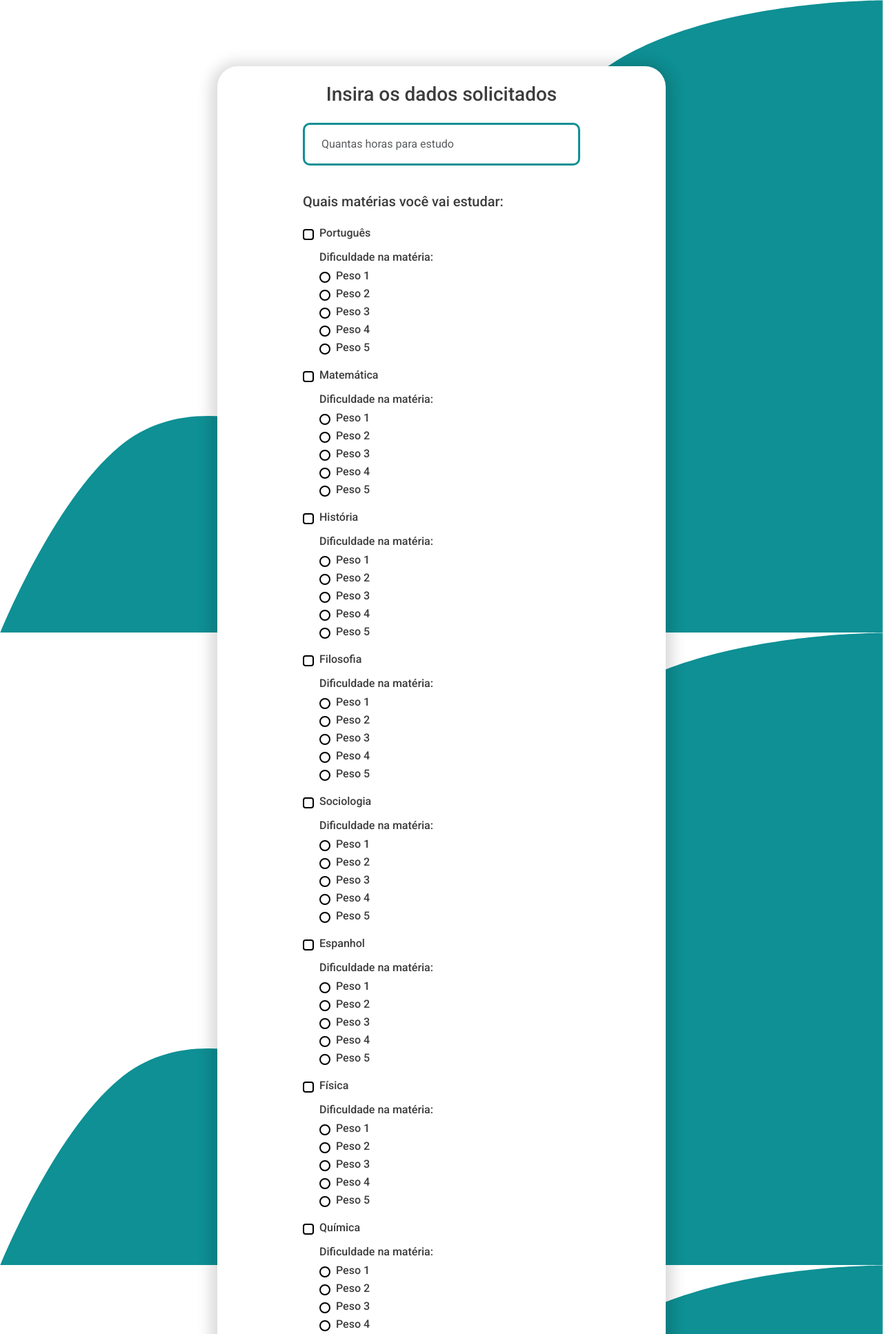
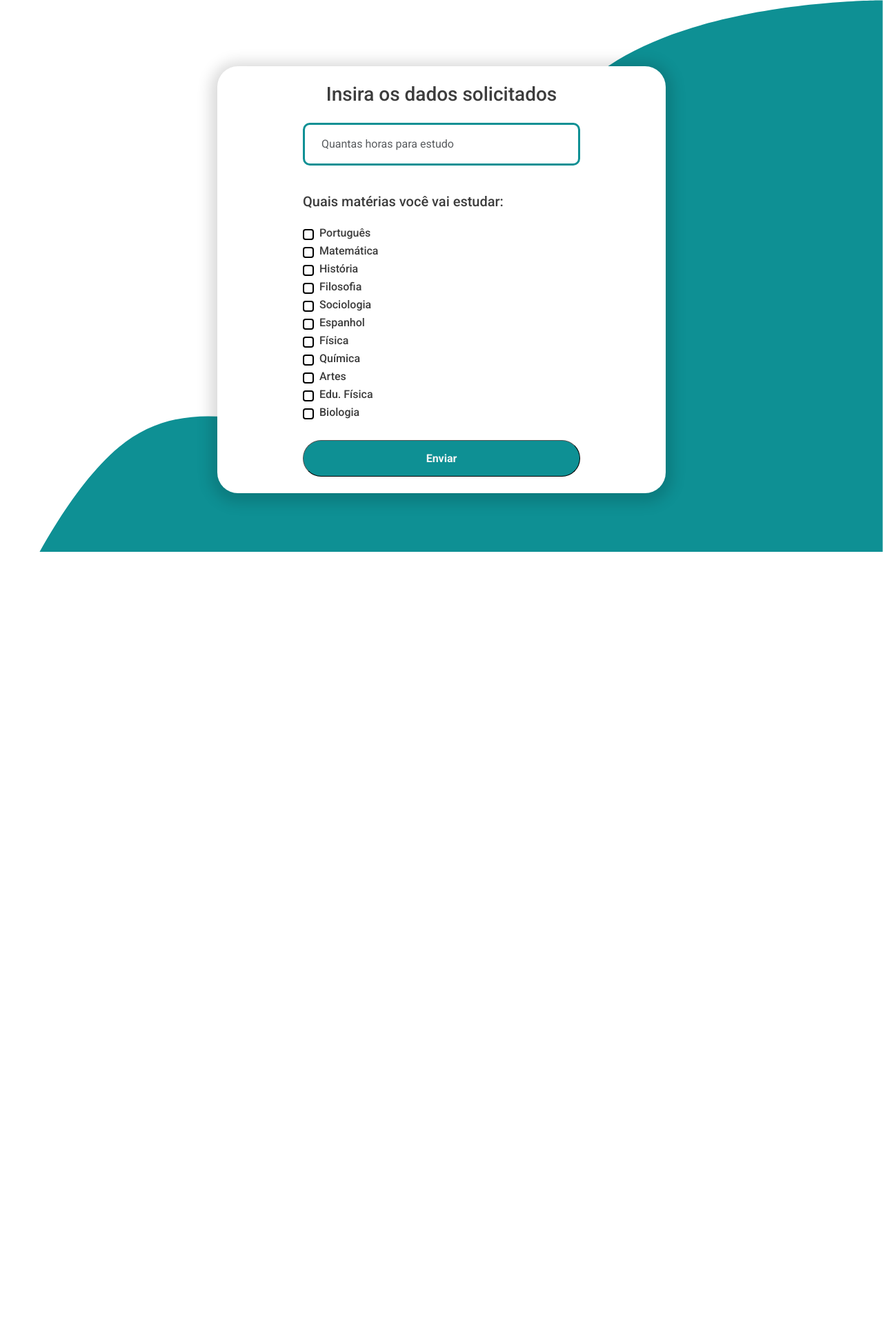
Before and after one commit to danilousGois/Splan, a Flask app: page /formulario/responder in a window 1280 px wide. Shown: the top 1934 px of the page at 69% size. After the commit the page ends 800 px from the top, so only its background shows below. Run offline with Flask 3, Linux system fonts and the light colour scheme; some libraries are stand-ins or nearby versions; some web fonts are replaced.

Commit message:
subindo os templates corretos

```diff
--- a/templates/formulario.html
+++ b/templates/formulario.html
@@ -30,15 +30,17 @@
                 <div class="mt-3">
                     <h5 class="mb-4">Quais matérias você vai estudar:</h5>
                     <div class="form-check">
-                        <input class="form-check-input" type="checkbox" id="portugues" name="materias[]"
+                        <input class="form-check-input" type="checkbox" id="portugues" class="btn btn-primary"
+                            type="button" data-bs-toggle="collapse" data-bs-target="#collapsePortugues"
+                            aria-expanded="false" aria-controls="collapsePortugues" name="materias[]"
                             value="portugues">
                         <label class="form-check-label" for="portugues">Português</label>
-                        <div class="mb-3 mt-3">
+                        <div class="mb-3 mt-3 collapse" id="collapsePortugues">
                             <label class="form-label">Dificuldade na matéria:</label>
                             <div class="form-check">
-                                <input class="form-check-input" type="radio" id="peeso1_portugues"
+                                <input class="form-check-input" type="radio" id="peso1_portugues"
                                     name="dificuldade_portugues" value="1">
-                                <label class="form-check-label" for="peeso1_portugues">Peso 1</label>
+                                <label class="form-check-label" for="peso1_portugues">Peso 1</label>
                             </div>
                             <div class="form-check">
                                 <input class="form-check-input" type="radio" id="peso2_portugues"
@@ -62,11 +64,14 @@
                             </div>
                         </div>
                     </div>
+
                     <div class="form-check">
-                        <input class="form-check-input" type="checkbox" id="matematica" name="materias[]"
+                        <input class="form-check-input" type="checkbox" id="matematica" class="btn btn-primary"
+                            type="button" data-bs-toggle="collapse" data-bs-target="#collapseMatematica"
+                            aria-expanded="false" aria-controls="collapseMatematica" name="materias[]"
                             value="matematica">
                         <label class="form-check-label" for="matematica">Matemática</label>
-                        <div class="mb-3 mt-3">
+                        <div class="mb-3 mt-3 collapse" id="collapseMatematica">
                             <label class="form-label">Dificuldade na matéria:</label>
                             <div class="form-check">
                                 <input class="form-check-input" type="radio" id="peso1_matematica"
@@ -97,10 +102,12 @@
                     </div>
 
                     <div class="form-check">
-                        <input class="form-check-input" type="checkbox" id="historia" name="materias[]"
+                        <input class="form-check-input" type="checkbox" id="historia" class="btn btn-primary"
+                            type="button" data-bs-toggle="collapse" data-bs-target="#collapseHistoria"
+                            aria-expanded="false" aria-controls="collapseHistoria" name="materias[]"
                             value="historia">
                         <label class="form-check-label" for="historia">História</label>
-                        <div class="mb-3 mt-3">
+                        <div class="mb-3 mt-3 collapse" id="collapseHistoria">
                             <label class="form-label">Dificuldade na matéria:</label>
                             <div class="form-check">
                                 <input class="form-check-input" type="radio" id="peso1_historia"
@@ -131,10 +138,12 @@
                     </div>
 
                     <div class="form-check">
-                        <input class="form-check-input" type="checkbox" id="filosofia" name="materias[]"
+                        <input class="form-check-input" type="checkbox" id="filosofia" class="btn btn-primary"
+                            type="button" data-bs-toggle="collapse" data-bs-target="#collapseFilosofia"
+                            aria-expanded="false" aria-controls="collapseFilosofia" name="materias[]"
                             value="filosofia">
                         <label class="form-check-label" for="filosofia">Filosofia</label>
-                        <div class="mb-3 mt-3">
+                        <div class="mb-3 mt-3 collapse" id="collapseFilosofia">
                             <label class="form-label">Dificuldade na matéria:</label>
                             <div class="form-check">
                                 <input class="form-check-input" type="radio" id="peso1_filosofia"
@@ -165,10 +174,12 @@
                     </div>
 
                     <div class="form-check">
-                        <input class="form-check-input" type="checkbox" id="sociologia" name="materias[]"
+                        <input class="form-check-input" type="checkbox" id="sociologia" class="btn btn-primary"
+                            type="button" data-bs-toggle="collapse" data-bs-target="#collapseSociologia"
+                            aria-expanded="false" aria-controls="collapseSociologia" name="materias[]"
                             value="sociologia">
                         <label class="form-check-label" for="sociologia">Sociologia</label>
-                        <div class="mb-3 mt-3">
+                        <div class="mb-3 mt-3 collapse" id="collapseSociologia">
                             <label class="form-label">Dificuldade na matéria:</label>
                             <div class="form-check">
                                 <input class="form-check-input" type="radio" id="peso1_sociologia"
@@ -198,11 +209,14 @@
                         </div>
                     </div>
 
+
                     <div class="form-check">
-                        <input class="form-check-input" type="checkbox" id="espanhol" name="materias[]"
+                        <input class="form-check-input" type="checkbox" id="espanhol" class="btn btn-primary"
+                            type="button" data-bs-toggle="collapse" data-bs-target="#collapseEspanhol"
+                            aria-expanded="false" aria-controls="collapseEspanhol" name="materias[]"
                             value="espanhol">
                         <label class="form-check-label" for="espanhol">Espanhol</label>
-                        <div class="mb-3 mt-3">
+                        <div class="mb-3 mt-3 collapse" id="collapseEspanhol">
                             <label class="form-label">Dificuldade na matéria:</label>
                             <div class="form-check">
                                 <input class="form-check-input" type="radio" id="peso1_espanhol"
@@ -233,9 +247,12 @@
                     </div>
 
                     <div class="form-check">
-                        <input class="form-check-input" type="checkbox" id="fisica" name="materias[]" value="fisica">
+                        <input class="form-check-input" type="checkbox" id="fisica" class="btn btn-primary"
+                            type="button" data-bs-toggle="collapse" data-bs-target="#collapseFisica"
+                            aria-expanded="false" aria-controls="collapseFisica" name="materias[]"
+                            value="fisica">
                         <label class="form-check-label" for="fisica">Física</label>
-                        <div class="mb-3 mt-3">
+                        <div class="mb-3 mt-3 collapse" id="collapseFisica">
                             <label class="form-label">Dificuldade na matéria:</label>
                             <div class="form-check">
                                 <input class="form-check-input" type="radio" id="peso1_fisica" name="dificuldade_fisica"
@@ -266,9 +283,12 @@
                     </div>
 
                     <div class="form-check">
-                        <input class="form-check-input" type="checkbox" id="quimica" name="materias[]" value="quimica">
+                        <input class="form-check-input" type="checkbox" id="quimica" class="btn btn-primary"
+                            type="button" data-bs-toggle="collapse" data-bs-target="#collapseQuimica"
+                            aria-expanded="false" aria-controls="collapseQuimica" name="materias[]"
+                            value="quimica">
                         <label class="form-check-label" for="quimica">Química</label>
-                        <div class="mb-3 mt-3">
+                        <div class="mb-3 mt-3 collapse" id="collapseQuimica">
                             <label class="form-label">Dificuldade na matéria:</label>
                             <div class="form-check">
                                 <input class="form-check-input" type="radio" id="peso1_quimica"
@@ -298,10 +318,13 @@
                         </div>
                     </div>
 
+
                     <div class="form-check">
-                        <input class="form-check-input" type="checkbox" id="artes" name="materias[]" value="artes">
+                        <input class="form-check-input" type="checkbox" id="artes" class="btn btn-primary" type="button"
+                            data-bs-toggle="collapse" data-bs-target="#collapseArtes" aria-expanded="false"
+                            aria-controls="collapseArtes" name="materias[]" value="artes">
                         <label class="form-check-label" for="artes">Artes</label>
-                        <div class="mb-3 mt-3">
+                        <div class="mb-3 mt-3 collapse" id="collapseArtes">
                             <label class="form-label">Dificuldade na matéria:</label>
                             <div class="form-check">
                                 <input class="form-check-input" type="radio" id="peso1_artes" name="dificuldade_artes"
@@ -332,10 +355,12 @@
                     </div>
 
                     <div class="form-check">
-                        <input class="form-check-input" type="checkbox" id="edu_fisica" name="materias[]"
+                        <input class="form-check-input" type="checkbox" id="edu_fisica" class="btn btn-primary"
+                            type="button" data-bs-toggle="collapse" data-bs-target="#collapseEduFisica"
+                            aria-expanded="false" aria-controls="collapseEduFisica" name="materias[]"
                             value="edu_fisica">
                         <label class="form-check-label" for="edu_fisica">Edu. Física</label>
-                        <div class="mb-3 mt-3">
+                        <div class="mb-3 mt-3 collapse" id="collapseEduFisica">
                             <label class="form-label">Dificuldade na matéria:</label>
                             <div class="form-check">
                                 <input class="form-check-input" type="radio" id="peso1_edu_fisica"
@@ -366,10 +391,12 @@
                     </div>
 
                     <div class="form-check">
-                        <input class="form-check-input" type="checkbox" id="biologia" name="materias[]"
+                        <input class="form-check-input" type="checkbox" id="biologia" class="btn btn-primary"
+                            type="button" data-bs-toggle="collapse" data-bs-target="#collapseBiologia"
+                            aria-expanded="false" aria-controls="collapseBiologia" name="materias[]"
                             value="biologia">
                         <label class="form-check-label" for="biologia">Biologia</label>
-                        <div class="mb-3 mt-3">
+                        <div class="mb-3 mt-3 collapse" id="collapseBiologia">
                             <label class="form-label">Dificuldade na matéria:</label>
                             <div class="form-check">
                                 <input class="form-check-input" type="radio" id="peso1_biologia"
--- a/templates/onboarding.html
+++ b/templates/onboarding.html
@@ -5,7 +5,7 @@
         <section class="content_onboarding w-100 d-flex flex-column gap-2 me-5">
             <h1 class="fst-italic">Seja bem-vindo à plataforma SPLAN!</h1>
             <h4>Uma plataforma de estudos criada para transformar sua forma de aprender e levar você a um novo nível.</h4>
-            <a href="{{url_for('carregar_cronograma')}}" class="text-decoration-none">
+            <a href="/usuario/cronograma" class="text-decoration-none">
                 <button type="submit"
                         class="p-3 rounded-5 fw-semibold btn_cadastro border-1 m-auto border-none outline-0 w-100">Cronograma</button>
             </a>
```
Also changed, not shown: templates/base_adm.html (added, +54 -0 lines), templates/base_landingpage.html (+10 -15 lines), templates/gerenciar_usuario.html (added, +47 -0 lines), templates/perfil_user.html (+0 -7 lines), templates/signup.html (+4 -3 lines), instance/banco_splan.sqlite.
